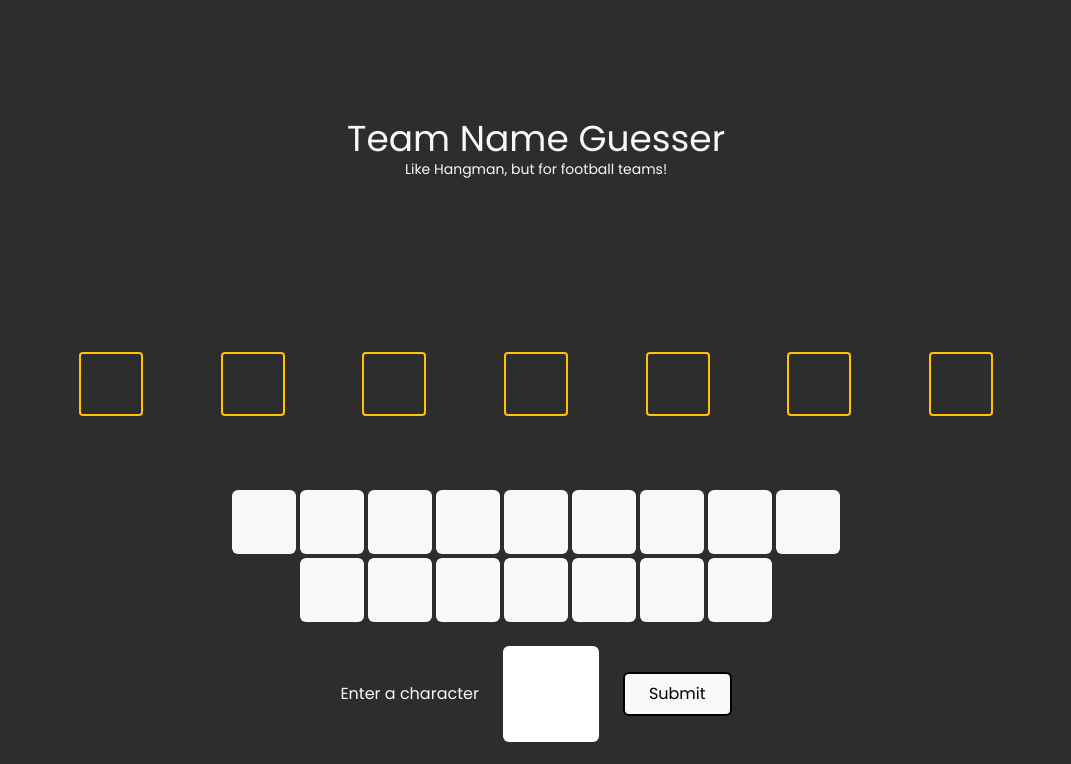
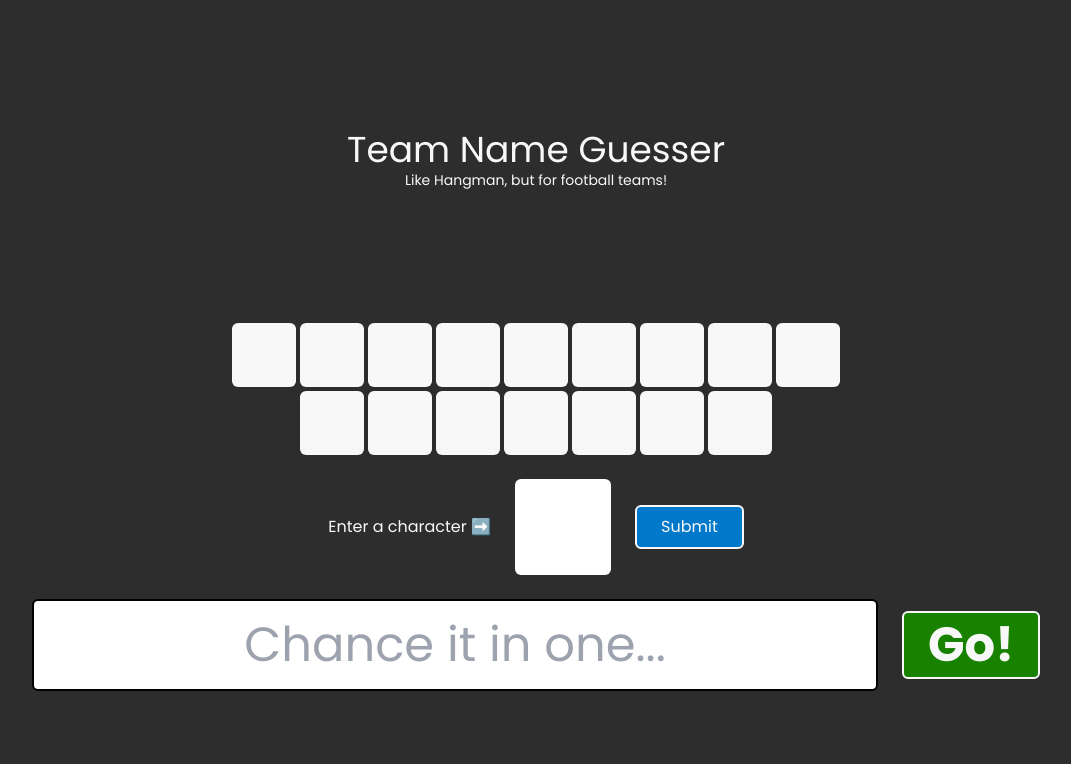
Before and after one commit to bibhashdash/team-guesser, a Next.js app: page / in a window 1280 px wide. Shown: the top 764 px of the page, without its empty margins (104-1175 px from the left). Built offline with nearby package versions, Linux system fonts and the light colour scheme.

Commit message:
various updates11

```diff
--- a/src/app/page.tsx
+++ b/src/app/page.tsx
@@ -1,39 +1,11 @@
 'use client';
 
 import {JSX, useEffect, useState} from "react";
-import {getTeams, Team} from "@/services/apiService";
 import {tempData} from "@/tempData";
-import {CrossIcon} from "@/CrossIcon";
-
-interface WordStorageBoxProps {
-  word: string;
-  userInput: string[];
-}
-
-interface CharacterStorageBoxProps {
-  character: string;
-  revealed: boolean;
-}
-
-const CharacterStorageBox = ({character, revealed}: CharacterStorageBoxProps) => {
-  return (
-    <div
-      className={`h-6 w-6 min-[400px]:w-10 min-[400px]:h-10 md:h-12 md:w-12 md:text-3xl lg:text-5xl lg:h-16 lg:w-16 mt-1 rounded-md flex justify-center items-center text-white100 ${revealed ? 'bg-green400' : 'bg-white100'}`}>
-      {character}
-    </div>
-  )
-}
-
-const WordStorageBox = ({word, userInput}: WordStorageBoxProps) => {
-  return (
-    <div className="flex gap-1">
-      {
-        word.split("").map((character, index) => <CharacterStorageBox character={character}
-                                                                      revealed={userInput.includes(character.toLowerCase())}/>)
-      }
-    </div>
-  )
-}
+import {WordStorageBox} from "@/components/WordStorageBox";
+import {checkValidInput} from "@/utlities/checkValidInput";
+import {checkFullWord} from "@/utlities/checkFullWord";
+import {GameState} from "@/utlities/models";
 
 export default function Home() {
   const competitionIdsArray: Array<number> = [1, 2,];
@@ -44,7 +16,9 @@ export default function Home() {
   const [errorMessage, setErrorMessage] = useState<string>('');
   const [userSubmissionArray, setUserSubmissionArray] = useState<string[]>([]);
   const [disableInput, setDisableInput] = useState<boolean>(false);
-
+  const [gameState, setGameState] = useState<GameState>(GameState.gameStarted);
+  // const WrongGuessMarker = ({color: string}) => <div className="border-2 rounded border-yellow500 w-16 h-16"><CrossIcon color={color} /></div>;
+  const [wrongGuessArray, setWrongGuessArray] = useState<JSX.Element[]>([]);
   const [successMessage, setSuccessMessage] = useState<string>('');
 
   const setTheTeam = (teams: string[]) => {
@@ -52,12 +26,7 @@ export default function Home() {
     setTeam(teams[random]);
   }
 
-  const checkValidInput = (input: string) => {
-    const regex = /^[A-Za-z0-9]*$/;
-    if (regex.test(input) || input.includes(" ")) {
-      return true;
-    }
-  }
+
 
   useEffect(() => {
     // const allTeamsInLocalStorage = JSON.parse(localStorage.getItem("teams"));
@@ -78,6 +47,7 @@ export default function Home() {
     //   }
     // }
     setTheTeam(tempData);
+    // setWrongGuessArray(new Array(7).fill(<WrongGuessMarker />));
   }, []);
 
 
@@ -98,15 +68,27 @@ export default function Home() {
   const handleValidInput = (input: string, count: number) => {
 
     if (!team.toLowerCase().includes(input.toLowerCase())) {
-      setWrongGuessArray(prevState => prevState.map((item, index) => {
-        if (index < count) {
-          item.props.color = "#ec0202";
-          return item;
+      // setWrongGuessArray(prevState => prevState.map((item, index) => {
+      //   if (index < count) {
+      //     item.props.color = "#ec0202";
+      //     return item;
+      //   }
+      // }));
+      setUserInput('');
     }
-      }))
+    else {
+      if (checkFullWord(userSubmissionArray.join(), team)) {
+        setUserSubmissionArray(team.toLowerCase().split(""));
+        setUserInput('');
+        setDisableInput(true);
+        setSuccessMessage("You won!");
+        setGameState(GameState.gameOver);
       }
+      else {
         userSubmissionArray.push(userInput.toLowerCase());
         setUserInput('');
+      }
+    }
   }
 
   const handleNuclearSubmission = () => {
@@ -118,18 +100,34 @@ export default function Home() {
       return;
     }
 
-    if (userNuclearInput.toLowerCase() === team.toLowerCase()) {
+    if (userNuclearInput.toLowerCase().split('').length !== team.toLowerCase().split('').length) {
+      setErrorMessage("Error! Number of words do not match");
+      setInterval(() => {
+        setErrorMessage('')
+      }, 2000);
+      return;
+    }
+
+    if (userNuclearInput.length !== team.length) {
+      setErrorMessage("Error! Number of characters do not match");
+      setInterval(() => {
+        setErrorMessage('')
+      }, 2000);
+      return;
+    }
+    if (checkFullWord(userNuclearInput, team)) {
       setUserSubmissionArray(team.toLowerCase().split(""));
       setDisableInput(true);
       setSuccessMessage("You won!");
-    } else {
+      setGameState(GameState.gameOver);
+    }
+    else {
+      setUserSubmissionArray(team.toLowerCase().split(""));
       setErrorMessage("Wrong guess, game over!");
       setDisableInput(true);
+      setGameState(GameState.gameOver);
     }
   }
-
-  const WrongGuessMarker = () => <div className="border-2 rounded border-yellow500 w-16 h-16"><CrossIcon /></div>;
-  const [wrongGuessArray, setWrongGuessArray] = useState<JSX.Element[]>(new Array(7).fill(<WrongGuessMarker />));
 
   return (
     <main className="min-h-screen w-full max-w-5xl grid grid-rows-12 pt-2 items-center justify-center">
@@ -137,52 +135,54 @@ export default function Home() {
         <h1 className="text-white100 text-2xl sm:text-3xl sm:text-4xl">Team Name Guesser</h1>
         <h2 className="text-white100 text-sm">Like Hangman, but for football teams!</h2>
       </div>
-      <div className="grid grid-cols-7 w-full px-4 row-span-2">
-        {
-          wrongGuessArray.map((item, index) => (
-            <div className="flex justify-center items-center">
-              {item}
-            </div>
-          ))
-        }
-      </div>
+      {/*<div className="grid grid-cols-7 w-full px-4 row-span-2">*/}
+      {/*  {*/}
+      {/*    wrongGuessArray.map((item, index) => (*/}
+      {/*      <div className="flex justify-center items-center">*/}
+      {/*        {item}*/}
+      {/*      </div>*/}
+      {/*    ))*/}
+      {/*  }*/}
+      {/*</div>*/}
       <div className="h-full rounded-md p-2 row-span-4 flex flex-col items-center">
         <div id="team-name" className="flex flex-col items-center w-full">
           {
             team.split(" ").map((item, index) => (
               <div>
-                <WordStorageBox word={item} userInput={userSubmissionArray}/>
+                <WordStorageBox word={item} userInput={userSubmissionArray} gameState={gameState}/>
               </div>
             ))
           }
         </div>
         <div id="user-input" className="mt-6 w-full flex justify-center gap-2 sm:gap-6 items-center">
-          <p className="text-white100">Enter a character</p>
+          <p className="text-white100">Enter a character ➡️</p>
 
           <input maxLength={1} value={userInput} onChange={(event) => setUserInput(event.target.value)}
                  disabled={disableInput}
                  className="w-24 h-24 rounded-md text-5xl text-center"/>
           <button onClick={() => handleUserInputSubmission()}
                   disabled={disableInput}
-                  className="px-6 py-2 rounded-md border-2 border-black bg-white100">Submit
+                  className="px-6 py-2 rounded-md border-2 border-white100 bg-blue500 text-white100">Submit
           </button>
         </div>
         <div className="mt-6 w-full flex justify-evenly items-center gap-2 sm:gap-6">
           <input placeholder="Chance it in one..." value={userNuclearInput}
                  onChange={(event) => setUserNuclearInput(event.target.value)}
                  disabled={disableInput}
-                 className="w-full h-20 rounded-md text-xl sm:text-xl md:text-3xl lg:text-5xl text-center"/>
+                 className="w-full px-6 py-2 rounded-md border-2 text-xl md:text-3xl lg:text-5xl text-center"/>
           <button onClick={() => handleNuclearSubmission()}
                   disabled={disableInput}
-                  className="px-6 py-2 rounded-md border-2 border-black bg-white100">Go Nuclear!
+                  className="px-6 py-2 rounded-md border-2 border-white100 text-white100 bg-green400 text-xl md:text-3xl lg:text-5xl font-bold">Go!
           </button>
         </div>
+        <div className="py-2">
           {
             errorMessage != '' && <p className="text-red500">{errorMessage}</p>
           }
           {
             successMessage != '' && <p className="text-green400 text-center">{successMessage}</p>
           }
+        </div>
       </div>
       <div className="row-span-3">
         <p className="text-white100 text-center text-xs px-4">
--- /dev/null
+++ b/src/components/CharacterStorageBox.tsx
@@ -0,0 +1,13 @@
+interface CharacterStorageBoxProps {
+  character: string;
+  bgColor: string;
+}
+
+export const CharacterStorageBox = ({character, bgColor}: CharacterStorageBoxProps) => {
+  return (
+    <div
+      className={`h-6 w-6 min-[400px]:w-10 min-[400px]:h-10 md:h-12 md:w-12 md:text-3xl lg:text-5xl lg:h-16 lg:w-16 mt-1 rounded-md flex justify-center items-center text-white100 ${bgColor}`}>
+      {character}
+    </div>
+  )
+}
--- /dev/null
+++ b/src/components/WordStorageBox.tsx
@@ -0,0 +1,30 @@
+import {CharacterStorageBox} from "@/components/CharacterStorageBox";
+import {GameState} from "@/utlities/models";
+
+interface WordStorageBoxProps {
+  word: string;
+  userInput: string[];
+  gameState: GameState;
+}
+
+export const WordStorageBox = ({word, userInput, gameState}: WordStorageBoxProps) => {
+  return (
+    <div className="flex gap-1">
+      {
+        gameState === GameState.gameStarted ?
+          word.split("")
+            .map((character, index) =>
+              <CharacterStorageBox
+                character={character}
+                bgColor={userInput.includes(character.toLowerCase()) ? 'bg-green400' : 'bg-white100'}
+              />) :
+          word.split("")
+            .map((character, index) =>
+              <CharacterStorageBox
+                character={word.split('')[index]}
+                bgColor={word.split('')[index] === character ? 'bg-green400' : 'bg-red500'}
+              />)
+      }
+    </div>
+  )
+}
--- a/src/services/apiService.ts
+++ b/src/services/apiService.ts
@@ -5,7 +5,7 @@ export interface Team {
 }
 
 export const getTeams = async (id: number) => {
-  const url = 'https://football-web-pages1.p.rapidapi.com/teams.json?';
+  const url = 'https://football-web-pages1.p.rapidapi.com/teams.json';
 
   // try {
   //   const apiKey = process.env.API_KEY;
@@ -16,13 +16,13 @@ export const getTeams = async (id: number) => {
   //       'X-RapidAPI-Host': 'football-web-pages1.p.rapidapi.com'
   //     }
   //   };
-  //   const response = await fetch(`${url}&comp=${id}`, options);
+  //   const response = await fetch(`${url}?comp=${id}`, options);
   //   const data = await response.json();
   //   if (response.ok) {
   //    return data['teams'].reduce<Team[]>((acc, item, index) => {
   //       acc.push(item['full-name']);
   //       return acc
-  //     }, [])
+  //     }, []);
   //   }
   //
   // } catch (error) {
--- /dev/null
+++ b/src/utlities/checkFullWord.ts
@@ -0,0 +1,3 @@
+export const checkFullWord = (input: string, matcher: string) => {
+  return input.toLowerCase() === matcher.toLowerCase();
+}
--- /dev/null
+++ b/src/utlities/checkValidInput.ts
@@ -0,0 +1,6 @@
+export const checkValidInput = (input: string) => {
+  const regex = /^[A-Za-z0-9]*$/;
+  if (regex.test(input) || input.includes(" ")) {
+    return true;
+  }
+}
--- /dev/null
+++ b/src/utlities/models.ts
@@ -0,0 +1,4 @@
+export enum GameState {
+  gameStarted = 'gameStarted',
+  gameOver = 'gameOver',
+}
--- a/tailwind.config.ts
+++ b/tailwind.config.ts
@@ -13,6 +13,8 @@ const config: Config = {
       black300: '#2d2d2d',
       red500: '#ec0202',
       yellow500: '#ffc100',
+      blue500: '#0079cb',
+      orange500: '#d75d00',
     },
 
     extend: {
```
Lines whose indentation alone changed are shown as unchanged.
